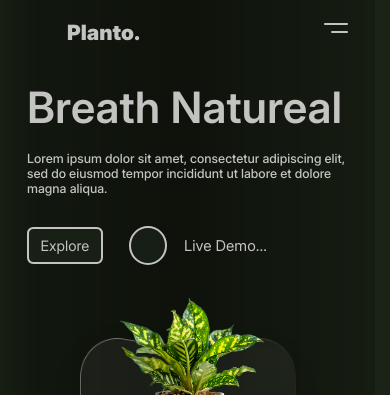
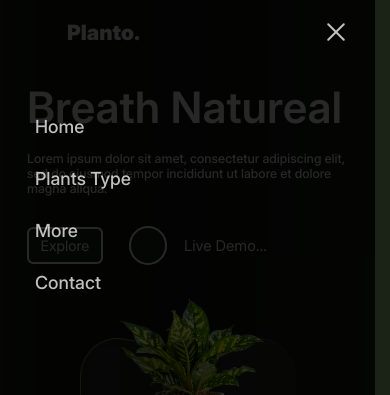
Before and after one commit to Alexey96may/Planto-website, a website built with Vite: page index.html in a window 390 px wide. Both pictures are taken after a click on the button 336 px from the left and 32 px from the top of the page. Shown: the top 395 px of the page. Built offline with nearby package versions, Linux system fonts and the light colour scheme; files whose address does not match are found by name.

Commit message:
create burger menu

```diff
--- a/index.html
+++ b/index.html
@@ -15,6 +15,6 @@
         <main>{{> top }}{{> review }}{{> best }}</main>
         {{> footer }}
 
-        <script type="module" defer src="/src/main.ts"></script>
+        <script type="module" src="/src/main.ts" defer></script>
     </body>
 </html>
--- a/src/assets/scss/components/nav.scss
+++ b/src/assets/scss/components/nav.scss
@@ -3,18 +3,39 @@
 .nav {
     overflow-x: visible;
     display: block;
+    transition: all b.$basicTransTime ease;
 
     @media (max-width: b.$mediaTablet) {
-        display: none;
+        background-color: rgba(0, 0, 0, 0.8);
+        padding: 6.25rem b.$containerPadding;
+        @include b.position(absolute, -1, top, left, 0, 0);
+        visibility: hidden;
+        opacity: 0;
+        z-index: 5;
+        width: 100%;
+        height: 100%;
     }
+}
+
+.nav--appear {
+    visibility: visible;
+    opacity: 1;
+    left: 0;
+    overflow: auto;
 }
 
 .nav__list {
     @include b.flex(space-between, center);
     gap: clamp(b.$mainGap, 3vw, 43px);
+
+    @media (max-width: b.$mediaTablet) {
+        @include b.flex(space-between, flex-start, column);
+    }
 }
 
 .nav__item {
+    transition: all b.$basicTransTime ease;
+
     &:hover,
     &:focus-visible {
         .nav__link {
@@ -25,6 +46,14 @@
             }
         }
     }
+
+    @media (max-width: b.$mediaTablet) {
+        translate: -200% 0;
+    }
+}
+
+.nav-item--appear {
+    translate: 0 0;
 }
 
 .nav__link {
@@ -56,11 +85,12 @@
 
         .nav__item-more {
             transform: rotateZ(180deg) translateY(50%);
+        }
+    }
 
-            @media (hover: none) {
-                transform: none;
-            }
-        }
+    @media (max-width: b.$mediaTablet) {
+        height: 27px;
+        overflow: hidden;
     }
 }
 
@@ -71,6 +101,13 @@
     opacity: 0;
     padding: calc(b.$linkPadding / 2) 0;
     transition: all b.$basicTransTime ease;
+
+    @media (max-width: b.$mediaTablet) {
+        padding: calc(b.$linkPadding / 2) 0;
+        position: static;
+        visibility: visible;
+        opacity: 1;
+    }
 }
 
 .nav__item--plus-item {
@@ -94,5 +131,9 @@
         font-weight: 400;
         opacity: 0.75;
         font-size: calc(1rem * (18px / b.$basicFontSize));
+
+        @media (max-width: b.$mediaTablet) {
+            padding: b.$linkPadding calc(b.$linkPadding * 2);
+        }
     }
 }
--- a/src/assets/scss/ui/burger.scss
+++ b/src/assets/scss/ui/burger.scss
@@ -10,6 +10,7 @@
     opacity: 0.75;
     transition: all b.$basicTransTime ease;
     display: none;
+    z-index: 9;
 
     @media (max-width: b.$mediaTablet) {
         display: block;
@@ -28,6 +29,38 @@
             @media (hover: none) {
                 width: 70%;
                 margin-left: 30%;
+            }
+        }
+    }
+}
+
+.burger--cancel {
+    .burger__line {
+        margin-left: 50% !important;
+        width: 0% !important;
+
+        &::before {
+            transform: translateY(13px) rotateZ(45deg);
+        }
+
+        &::after {
+            transform: translateY(-13px) rotateZ(-45deg);
+            width: 100%;
+            margin-left: 0%;
+        }
+
+        @media (max-width: b.$mediaMobile) {
+            margin-left: 50% !important;
+            width: 0% !important;
+
+            &::before {
+                transform: translateY(8px) rotateZ(45deg);
+            }
+
+            &::after {
+                transform: translateY(-8px) rotateZ(-45deg);
+                width: 100%;
+                margin-left: 0%;
             }
         }
     }
@@ -60,4 +93,19 @@
             height: 2px;
         }
     }
+
+    &::after {
+        content: "";
+        background-color: b.$lightBgColor;
+        border-radius: 2px;
+        height: 4px;
+        transition: all b.$basicTransTime ease;
+        @include b.position(absolute, -1, bottom, left, 0, 0);
+        width: 0%;
+        margin-left: 50%;
+
+        @media (max-width: b.$mediaMobile) {
+            height: 2px;
+        }
+    }
 }
--- a/src/html/modules/header.html
+++ b/src/html/modules/header.html
@@ -13,12 +13,12 @@
                     <a class="nav__link" href="#" aria-label="To home">Home</a>
                 </li>
                 <li class="nav__item nav__item--plus">
-                    <a class="nav__link" href="#" aria-label="To plants type"
+                    <span class="nav__link" aria-label="To plants type"
                         >Plants Type
                         <svg class="nav__item-more" aria-label="Arrow sprite">
                             <use href="./spritemap.svg#arrow-more"></use>
                         </svg>
-                    </a>
+                    </span>
 
                     <ul class="nav__item--plus-list">
                         <li class="nav__item--plus-item">
--- a/src/main.ts
+++ b/src/main.ts
@@ -1,5 +1,15 @@
 import * as flsFunctions from "./ts/functions/functions";
 import "./assets/scss/main.scss";
+import { Burger } from "./ts/ui/burger";
+import { DropDownList } from "./ts/ui/dropDownList";
 
 flsFunctions.isWebp();
 flsFunctions.isAvif();
+
+new Burger();
+
+const allNavOpenLists = document.querySelectorAll(".nav__item--plus") || [];
+
+for (let i = 0; i < allNavOpenLists.length; i++) {
+    new DropDownList(allNavOpenLists[i] as HTMLElement);
+}
--- a/src/ts/ui/burger.ts
+++ b/src/ts/ui/burger.ts
@@ -1,10 +1,8 @@
 export class Burger {
     #burgerButton = document.getElementById("burger");
-    // #header = document.getElementById("header");
-    #headerNav = document.getElementById("headerNav");
+    #headerNav = document.getElementById("nav");
+    #navItems = document.querySelectorAll(".nav__item");
     #body = document.querySelector("body");
-    // #bgWrapper = document.getElementById("bg-wrapper");
-    // #bodyWrapper = document.querySelector(".wrapper");
     #isMenuOpen = false;
 
     constructor() {
@@ -21,24 +19,32 @@ export class Burger {
                 this.#isMenuOpen &&
                 (event.target as HTMLElement).tagName?.toLowerCase() === "a"
             ) {
-                //this.changeOverflow(this.BODY, "auto");
                 this.toggleMenu();
                 this.classesToggle();
             }
         });
-
-        // this.#bodyWrapper?.addEventListener("click", (event) => {
-        //     event.stopPropagation();
-        //     this.toggleMenu();
-        //     this.classesToggle();
-        // });
     }
 
     classesToggle(): void {
         this.#burgerButton?.classList.toggle("burger--cancel");
-        this.#headerNav?.classList.toggle("navigation--appear");
         this.#body?.classList.toggle("body__fixed");
-        // this.#bodyWrapper?.classList.toggle("wrapper--active");
+
+        if (this.#isMenuOpen) {
+            setTimeout(() => {
+                this.#headerNav?.classList.toggle("nav--appear");
+            }, (this.#navItems.length + 1) * 250);
+        } else {
+            this.#headerNav?.classList.toggle("nav--appear");
+        }
+
+        for (let i = 0; i < this.#navItems.length; i++) {
+            const navItem = this.#navItems[i];
+            const count = this.#isMenuOpen ? this.#navItems.length - i : i;
+
+            setTimeout(() => {
+                navItem.classList.toggle("nav-item--appear");
+            }, count * 250);
+        }
     }
 
     toggleMenu(): void {
--- /dev/null
+++ b/src/ts/ui/dropDownList.ts
@@ -0,0 +1,40 @@
+export class DropDownList {
+    element: HTMLElement;
+    elemHeight: number;
+    isListOpen = false;
+
+    constructor(elem: HTMLElement) {
+        this.element = elem;
+        this.elemHeight = this.realElemHeight(this.element);
+        console.log(this.elemHeight);
+
+        this.element.addEventListener("click", () => {
+            this.element.classList.toggle("nav__list--active");
+
+            if (this.isListOpen) {
+                this.isListOpen = false;
+                this.element.style.height = "27px";
+            } else {
+                this.isListOpen = true;
+                this.element.style.height = this.elemHeight + "px";
+            }
+        });
+    }
+
+    realElemHeight(node: HTMLElement): number {
+        const elemClone = node.cloneNode(true) as HTMLElement;
+
+        elemClone.style.maxHeight = "unset";
+        elemClone.style.height = "auto";
+        elemClone.style.position = "absolute";
+        elemClone.style.top = "0px";
+        elemClone.style.left = "0";
+
+        document.querySelector("body")?.prepend(elemClone);
+
+        const height = elemClone.clientHeight;
+
+        // elemClone.remove();
+        return height;
+    }
+}
```
